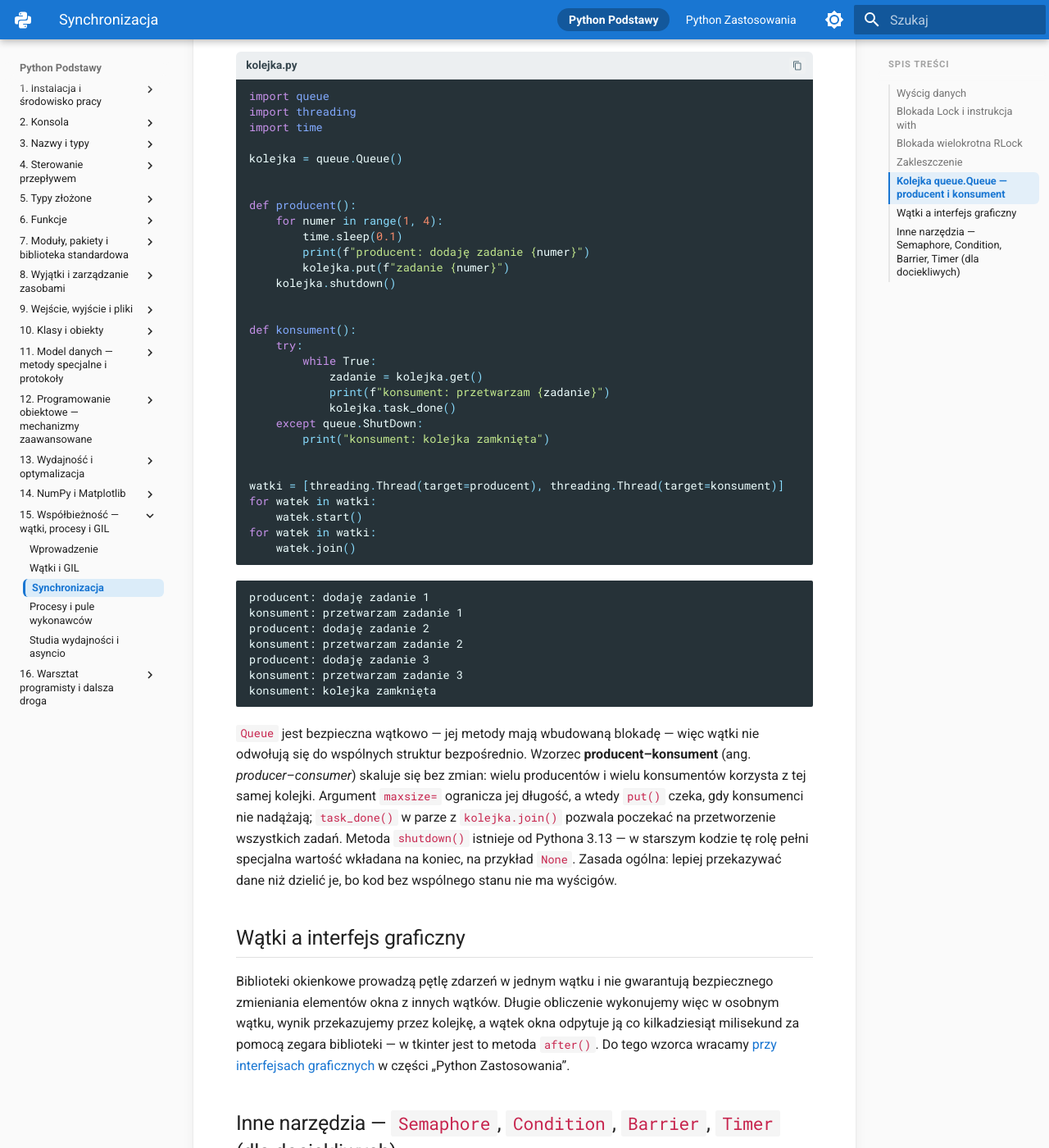
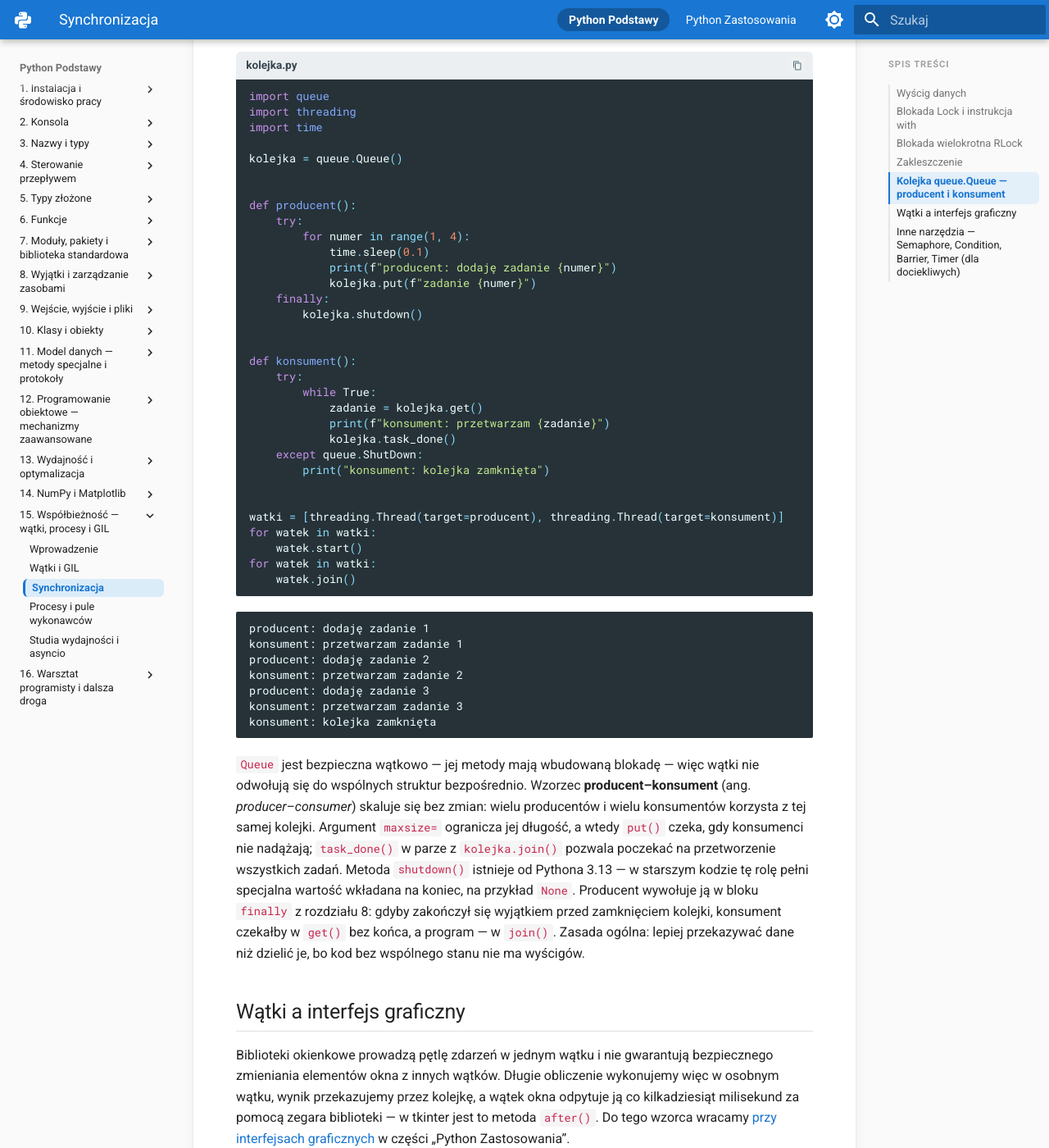
Before and after one commit to witoldprzygoda/python-notatki, an MkDocs documentation site: the page built from docs/15-wspolbieznosc/synchronizacja.md, in a window 1280 px wide and 1400 px high, scrolled down 4918 px. Shown: the whole window at 82% size. Built offline with MkDocs 1.6.1 and Material for MkDocs 9.7.7, drawn with Linux system fonts in a browser that asks for light colours; part of the change alters nothing that is shown.

Commit message:
Close the queue in a finally block of the producer in chapter 15
An exception before shutdown() would leave the consumer waiting in get()
forever; the program output does not change.

Co-Authored-By: Claude Opus 5.5 <noreply@anthropic.com>

````diff
--- a/docs/15-wspolbieznosc/synchronizacja.md
+++ b/docs/15-wspolbieznosc/synchronizacja.md
@@ -194,11 +194,13 @@ kolejka = queue.Queue()
 
 
 def producent():
-    for numer in range(1, 4):
-        time.sleep(0.1)
-        print(f"producent: dodaję zadanie {numer}")
-        kolejka.put(f"zadanie {numer}")
-    kolejka.shutdown()
+    try:
+        for numer in range(1, 4):
+            time.sleep(0.1)
+            print(f"producent: dodaję zadanie {numer}")
+            kolejka.put(f"zadanie {numer}")
+    finally:
+        kolejka.shutdown()
 
 
 def konsument():
@@ -228,7 +230,7 @@ konsument: przetwarzam zadanie 3
 konsument: kolejka zamknięta
 ```
 
-`Queue` jest bezpieczna wątkowo — jej metody mają wbudowaną blokadę — więc wątki nie odwołują się do wspólnych struktur bezpośrednio. Wzorzec **producent–konsument** (ang. *producer–consumer*) skaluje się bez zmian: wielu producentów i wielu konsumentów korzysta z tej samej kolejki. Argument `maxsize=` ogranicza jej długość, a wtedy `put()` czeka, gdy konsumenci nie nadążają; `task_done()` w parze z `kolejka.join()` pozwala poczekać na przetworzenie wszystkich zadań. Metoda `shutdown()` istnieje od Pythona 3.13 — w starszym kodzie tę rolę pełni specjalna wartość wkładana na koniec, na przykład `None`. Zasada ogólna: lepiej przekazywać dane niż dzielić je, bo kod bez wspólnego stanu nie ma wyścigów.
+`Queue` jest bezpieczna wątkowo — jej metody mają wbudowaną blokadę — więc wątki nie odwołują się do wspólnych struktur bezpośrednio. Wzorzec **producent–konsument** (ang. *producer–consumer*) skaluje się bez zmian: wielu producentów i wielu konsumentów korzysta z tej samej kolejki. Argument `maxsize=` ogranicza jej długość, a wtedy `put()` czeka, gdy konsumenci nie nadążają; `task_done()` w parze z `kolejka.join()` pozwala poczekać na przetworzenie wszystkich zadań. Metoda `shutdown()` istnieje od Pythona 3.13 — w starszym kodzie tę rolę pełni specjalna wartość wkładana na koniec, na przykład `None`. Producent wywołuje ją w bloku `finally` z rozdziału 8: gdyby zakończył się wyjątkiem przed zamknięciem kolejki, konsument czekałby w `get()` bez końca, a program — w `join()`. Zasada ogólna: lepiej przekazywać dane niż dzielić je, bo kod bez wspólnego stanu nie ma wyścigów.
 
 ## Wątki a interfejs graficzny
 
````
